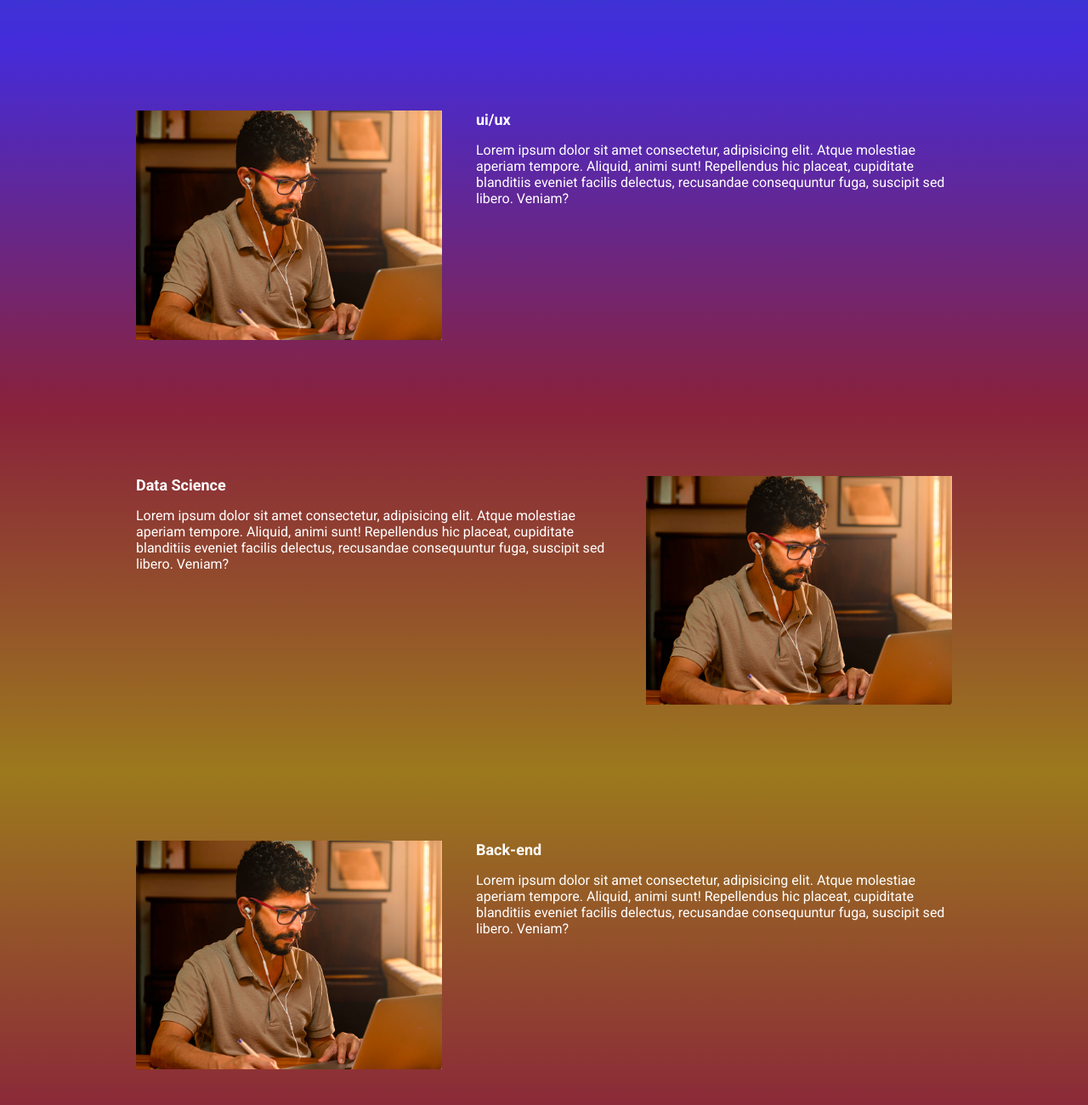
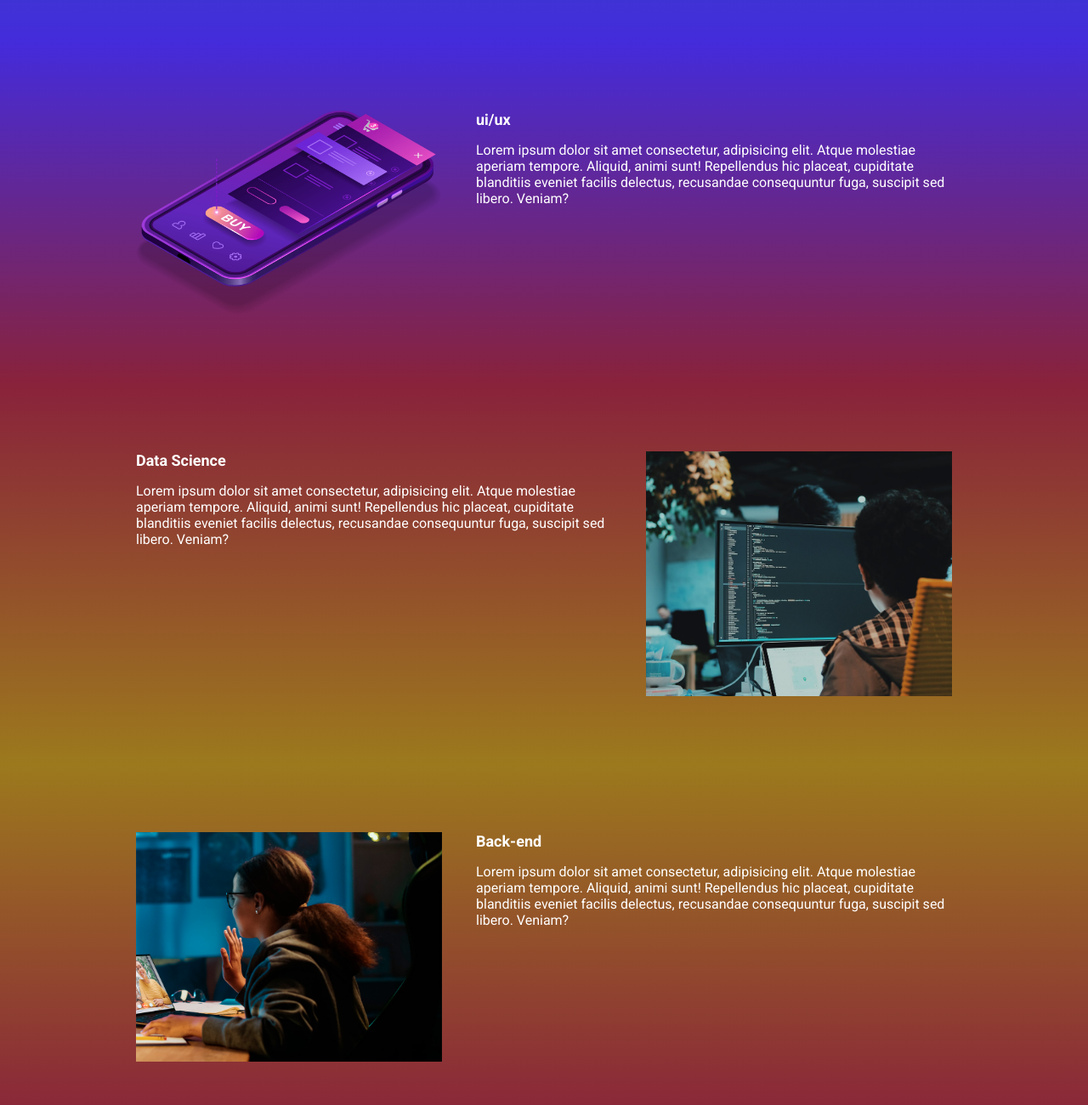
Before and after one commit to marceloliveirali/ebac_tech_talks, a website built with Parcel: page src/index.html in a window 1280 px wide. Shown: the part 940-2240 px from the top of the page at 85% size. Built offline with nearby package versions, Linux system fonts and the light colour scheme.

Commit message:
atualizando as imagens das demais seções

```diff
--- a/src/index.html
+++ b/src/index.html
@@ -57,7 +57,7 @@
                     Lorem ipsum dolor sit amet consectetur, adipisicing elit. Atque molestiae aperiam tempore. Aliquid, animi sunt! Repellendus hic placeat, cupiditate blanditiis eveniet facilis delectus, recusandae consequuntur fuga, suscipit sed libero. Veniam?
                 </p>
             </div>
-            <img class="event__image" src="./images/images/frontend.png" alt="Front-end" />
+            <img class="event__image" src="./images/images/ui-ux.png" alt="ui-ux" />
         </div>
     </section>
     <section class="event event--data-science">
@@ -68,7 +68,7 @@
                     Lorem ipsum dolor sit amet consectetur, adipisicing elit. Atque molestiae aperiam tempore. Aliquid, animi sunt! Repellendus hic placeat, cupiditate blanditiis eveniet facilis delectus, recusandae consequuntur fuga, suscipit sed libero. Veniam?
                 </p>
             </div>
-            <img class="event__image" src="./images/images/frontend.png" alt="Front-end" />
+            <img class="event__image" src="./images/images/data.png" alt="Data Science" />
         </div>
     </section>
     <section class="event event--Backend event--image-left">
@@ -79,7 +79,7 @@
                     Lorem ipsum dolor sit amet consectetur, adipisicing elit. Atque molestiae aperiam tempore. Aliquid, animi sunt! Repellendus hic placeat, cupiditate blanditiis eveniet facilis delectus, recusandae consequuntur fuga, suscipit sed libero. Veniam?
                 </p>
             </div>
-            <img class="event__image" src="./images/images/frontend.png" alt="Front-end" />
+            <img class="event__image" src="./images/images/backend.png" alt="Back-end" />
         </div>
     </section>
     <script src="https://unpkg.com/aos@next/dist/aos.js"></script>
```
